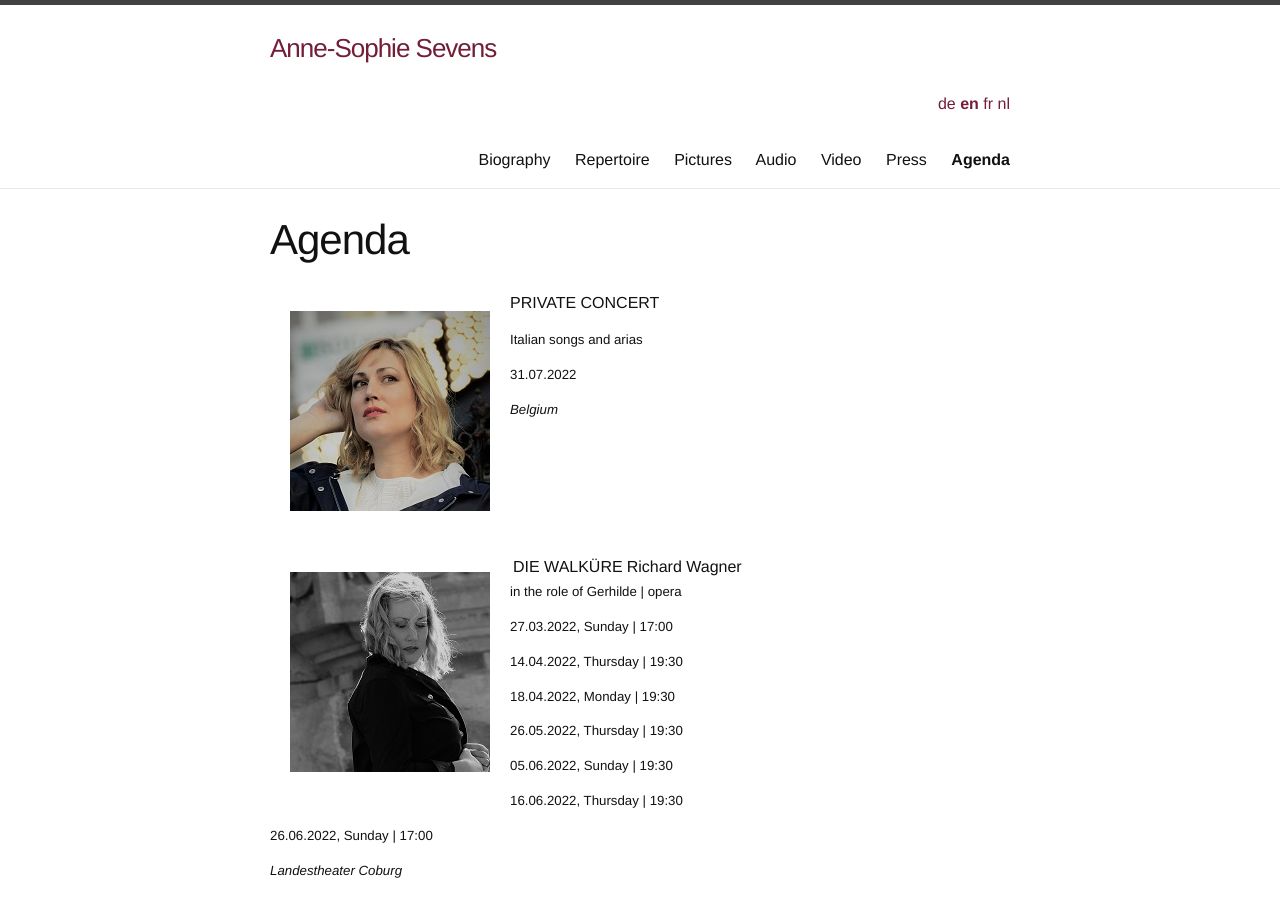
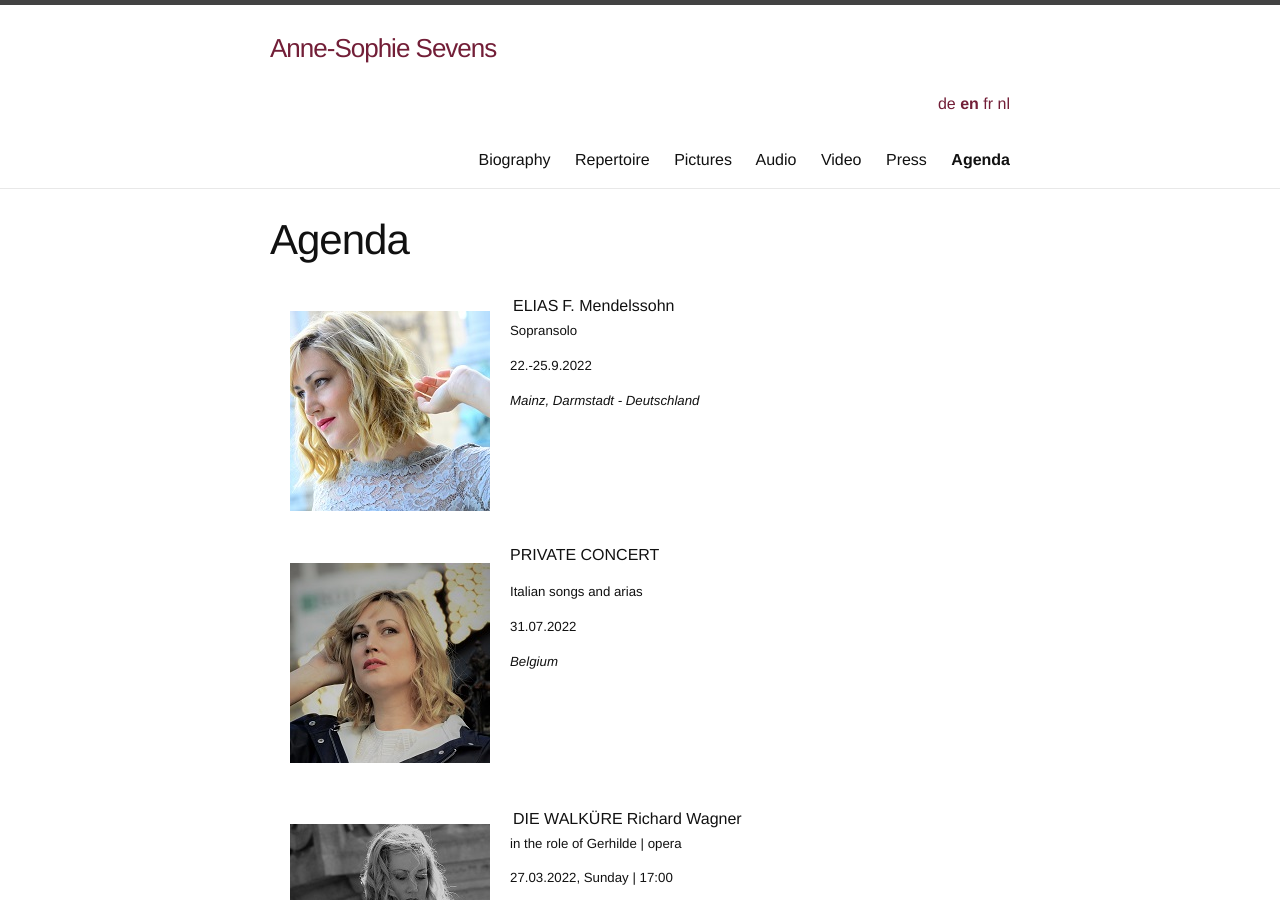
Before and after one commit to annesophie-sevens/annesophie-sevens.github.io, a Jekyll site: the page built from agenda-en.md, in a window 1280 px wide and 900 px high. Built offline with Jekyll 4.4.1, drawn with Linux system fonts in a browser that asks for light colours; nearby versions of some CDN libraries.

Commit message:
Update agenda-en.md

```diff
--- a/agenda-en.md
+++ b/agenda-en.md
@@ -5,6 +5,21 @@ menuorder: 60
 ref: agenda
 lang: en
 ---
+<img style="float: left; padding: 20px" src="/assets/MCQ7.jpg">
+
+ELIAS | F. Mendelssohn
+
+##### Sopransolo
+
+##### 22.-25.9.2022
+
+##### _Mainz, Darmstadt - Deutschland_
+
+&nbsp;
+
+&nbsp;
+
+&nbsp;
 
 <img style="float: left; padding: 20px" src="/assets/MCQ8.jpg">
 
```
